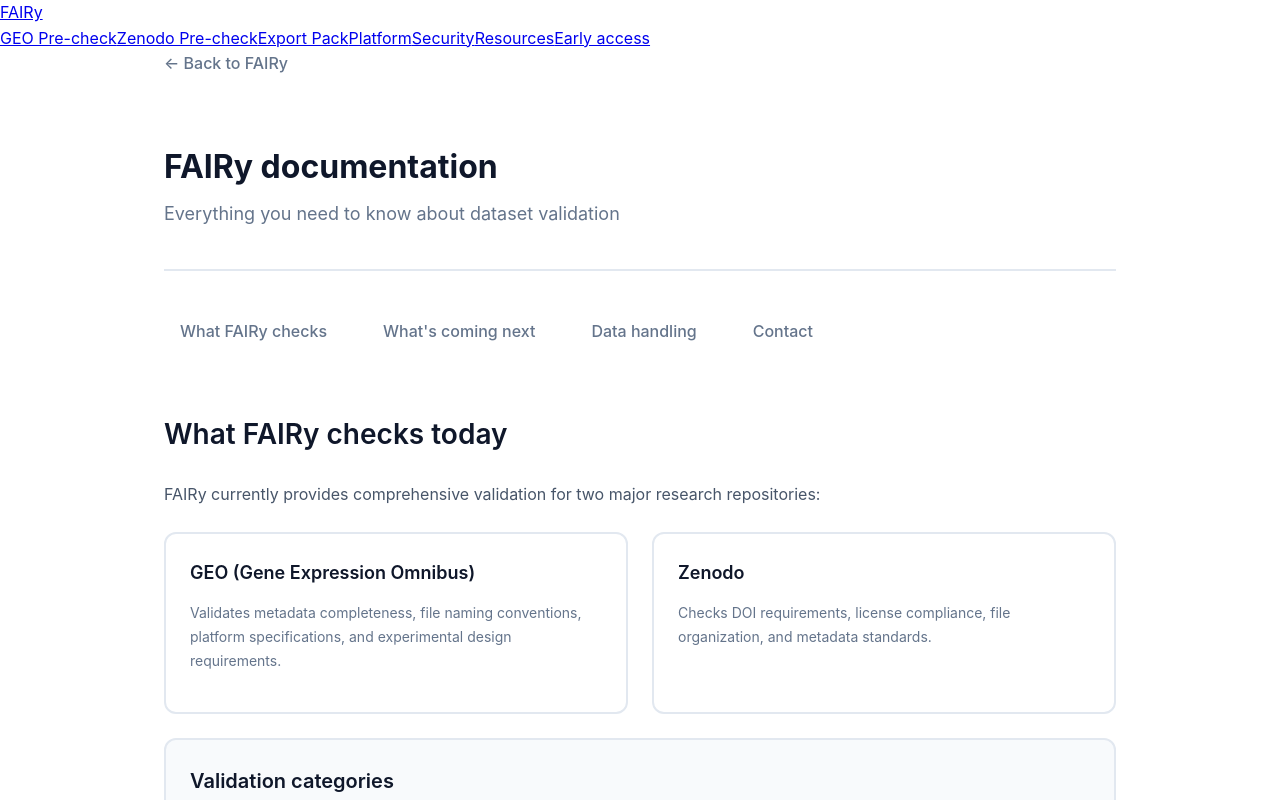
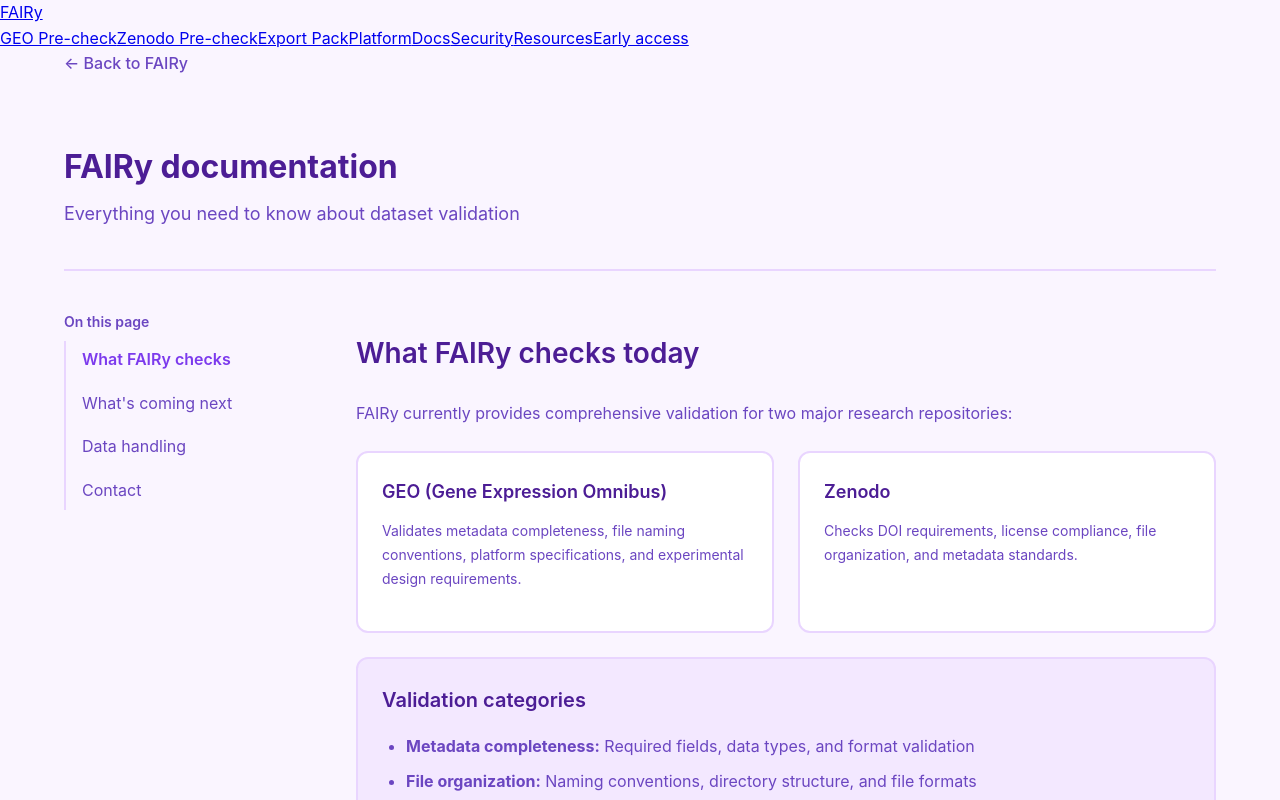
Before and after one commit to yuummmer/fairy-site, a Next.js app: page /docs in a window 1280 px wide. Shown: the top 800 px of the page. Built offline with nearby package versions, Linux system fonts and the light colour scheme.

Commit message:
Add docs page sidebar with scrollspy and purple theme; add header Docs link

```diff
--- a/src/app/docs/page.tsx
+++ b/src/app/docs/page.tsx
@@ -1,6 +1,41 @@
 "use client";
 
+import React, { useEffect, useState } from 'react';
+
 export default function Documentation() {
+  const [activeId, setActiveId] = useState<string>("checks");
+
+  useEffect(() => {
+    const sectionIds = ["checks", "coming-next", "data-handling", "contact"];
+    const sections = sectionIds
+      .map((id) => document.getElementById(id))
+      .filter(Boolean) as HTMLElement[];
+
+    if (sections.length === 0) return;
+
+    const observer = new IntersectionObserver(
+      (entries) => {
+        const visible = entries
+          .filter((e) => e.isIntersecting)
+          .sort((a, b) => (a.target as HTMLElement).offsetTop - (b.target as HTMLElement).offsetTop);
+        if (visible.length > 0) {
+          setActiveId(visible[0].target.id);
+        } else {
+          // fallback: find the section closest above viewport
+          const scrollY = window.scrollY + 120; // header offset
+          let current = sections[0].id;
+          for (const s of sections) {
+            if (s.offsetTop <= scrollY) current = s.id;
+          }
+          setActiveId(current);
+        }
+      },
+      { rootMargin: "-120px 0px -60% 0px", threshold: [0, 0.25, 0.5, 1] }
+    );
+
+    sections.forEach((s) => observer.observe(s));
+    return () => observer.disconnect();
+  }, []);
   return (
     <>
       <style jsx global>{`
@@ -14,54 +49,76 @@
           font-family: -apple-system, BlinkMacSystemFont, 'Segoe UI', 'Roboto', 'Oxygen', 'Ubuntu', 'Cantarell', sans-serif;
           font-size: 16px;
           line-height: 1.6;
-          color: #334155;
-          background-color: #ffffff;
+          color: #4c1d95;
+          background-color: #faf5ff;
         }
 
         .container {
-          max-width: 1000px;
+          max-width: 1200px;
           margin: 0 auto;
           padding: 0 24px;
         }
 
+        .docs-layout {
+          display: grid;
+          grid-template-columns: 260px 1fr;
+          gap: 32px;
+        }
+
+        .sidebar {
+          position: sticky;
+          top: 84px; /* below site header */
+          align-self: start;
+          height: max-content;
+        }
+
+        .sidebar-title {
+          font-size: 0.875rem;
+          font-weight: 600;
+          color: #6b46c1;
+          margin-bottom: 8px;
+        }
+
+        .sidebar-nav {
+          display: flex;
+          flex-direction: column;
+          gap: 6px;
+          border-left: 2px solid #e9d5ff;
+          padding-left: 12px;
+        }
+
+        .sidebar-link {
+          color: #6b46c1;
+          text-decoration: none;
+          padding: 6px 4px;
+          border-radius: 8px;
+          transition: color 0.2s ease, background-color 0.2s ease;
+        }
+        .sidebar-link:hover { color: #7c3aed; background-color: #f3e8ff; }
+        .sidebar-link.active { color: #7c3aed; font-weight: 600; }
+
         .header {
           padding: 40px 0;
-          border-bottom: 2px solid #e2e8f0;
+          border-bottom: 2px solid #e9d5ff;
           margin-bottom: 40px;
         }
 
         .header h1 {
           font-size: 2rem;
           font-weight: 700;
-          color: #0f172a;
+          color: #4c1d95;
           margin-bottom: 8px;
         }
 
         .header .subtitle {
-          color: #64748b;
+          color: #6b46c1;
           font-size: 1.125rem;
         }
 
-        .nav-links {
-          display: flex;
-          gap: 24px;
-          margin-bottom: 40px;
-          flex-wrap: wrap;
-        }
-
-        .nav-link {
-          color: #64748b;
-          text-decoration: none;
-          font-weight: 500;
-          padding: 8px 16px;
-          border-radius: 8px;
-          transition: all 0.2s ease;
-        }
-
-        .nav-link:hover {
-          color: #059669;
-          background-color: #f0fdf4;
-        }
+        /* legacy top nav (hidden on desktop; used on mobile) */
+        .nav-links { display: none; }
+        .nav-link { color: #6b46c1; text-decoration: none; font-weight: 500; padding: 8px 12px; border-radius: 8px; }
+        .nav-link:hover { color: #7c3aed; background-color: #f3e8ff; }
 
         .section {
           margin-bottom: 60px;
@@ -70,13 +127,13 @@
         .section-title {
           font-size: 1.75rem;
           font-weight: 600;
-          color: #0f172a;
+          color: #4c1d95;
           margin-bottom: 24px;
           padding-top: 20px;
         }
 
         .section-content {
-          color: #475569;
+          color: #6b46c1;
           line-height: 1.7;
         }
 
@@ -94,8 +151,8 @@
         }
 
         .highlight-box {
-          background-color: #f8fafc;
-          border: 2px solid #e2e8f0;
+          background-color: #f3e8ff;
+          border: 2px solid #e9d5ff;
           border-radius: 12px;
           padding: 24px;
           margin: 24px 0;
@@ -104,7 +161,7 @@
         .highlight-box h3 {
           font-size: 1.25rem;
           font-weight: 600;
-          color: #0f172a;
+          color: #4c1d95;
           margin-bottom: 16px;
         }
 
@@ -128,7 +185,7 @@
 
         .feature-card {
           background-color: #ffffff;
-          border: 2px solid #e2e8f0;
+          border: 2px solid #e9d5ff;
           border-radius: 12px;
           padding: 24px;
         }
@@ -136,12 +193,12 @@
         .feature-card h4 {
           font-size: 1.125rem;
           font-weight: 600;
-          color: #0f172a;
+          color: #4c1d95;
           margin-bottom: 12px;
         }
 
         .feature-card p {
-          color: #64748b;
+          color: #6b46c1;
           font-size: 0.875rem;
         }
 
@@ -155,18 +212,18 @@
         }
 
         .status-current {
-          background-color: #f0fdf4;
-          color: #166534;
+          background-color: #ede9fe;
+          color: #4c1d95;
         }
 
         .status-planned {
-          background-color: #fef3c7;
-          color: #92400e;
+          background-color: #f3e8ff;
+          color: #6b46c1;
         }
 
         .contact-section {
-          background-color: #f0fdf4;
-          border: 2px solid #bbf7d0;
+          background-color: #f3e8ff;
+          border: 2px solid #e9d5ff;
           border-radius: 18px;
           padding: 32px;
           text-align: center;
@@ -175,17 +232,17 @@
         .contact-title {
           font-size: 1.5rem;
           font-weight: 600;
-          color: #0f172a;
+          color: #4c1d95;
           margin-bottom: 16px;
         }
 
         .contact-text {
-          color: #374151;
+          color: #6b46c1;
           margin-bottom: 24px;
         }
 
         .btn-contact {
-          background-color: #059669;
+          background-color: #7c3aed;
           color: white;
           padding: 16px 32px;
           border-radius: 12px;
@@ -199,7 +256,7 @@
         }
 
         .btn-contact:hover {
-          background-color: #047857;
+          background-color: #6d28d9;
           transform: translateY(-1px);
         }
 
@@ -207,17 +264,22 @@
           display: inline-flex;
           align-items: center;
           gap: 8px;
-          color: #64748b;
+          color: #6b46c1;
           text-decoration: none;
           font-weight: 500;
           margin-bottom: 24px;
         }
 
         .back-link:hover {
-          color: #059669;
+          color: #7c3aed;
         }
 
-        @media (max-width: 768px) {
+        @media (max-width: 900px) {
+          .docs-layout { grid-template-columns: 1fr; }
+          .sidebar { position: relative; top: 0; border: none; }
+          .sidebar-nav { flex-direction: row; flex-wrap: wrap; border-left: none; padding-left: 0; gap: 8px; }
+          .sidebar-title { display: none; }
+          .nav-links { display: flex; gap: 12px; margin-bottom: 16px; }
           .nav-links {
             flex-direction: column;
             gap: 12px;
@@ -239,7 +301,19 @@
           <p className="subtitle">Everything you need to know about dataset validation</p>
         </div>
 
-        <nav className="nav-links">
+        <div className="docs-layout">
+          <aside className="sidebar" aria-label="On this page">
+            <div className="sidebar-title">On this page</div>
+            <nav className="sidebar-nav">
+              <a href="#checks" className={`sidebar-link ${activeId === 'checks' ? 'active' : ''}`}>What FAIRy checks</a>
+              <a href="#coming-next" className={`sidebar-link ${activeId === 'coming-next' ? 'active' : ''}`}>What&apos;s coming next</a>
+              <a href="#data-handling" className={`sidebar-link ${activeId === 'data-handling' ? 'active' : ''}`}>Data handling</a>
+              <a href="#contact" className={`sidebar-link ${activeId === 'contact' ? 'active' : ''}`}>Contact</a>
+            </nav>
+          </aside>
+
+          <div>
+            <nav className="nav-links" aria-label="On this page (mobile)">
               <a href="#checks" className="nav-link">What FAIRy checks</a>
               <a href="#coming-next" className="nav-link">What&apos;s coming next</a>
               <a href="#data-handling" className="nav-link">Data handling</a>
@@ -386,6 +460,8 @@
               </div>
             </section>
           </div>
+        </div>
+      </div>
     </>
   );
 }
--- a/src/app/layout.tsx
+++ b/src/app/layout.tsx
@@ -26,6 +26,7 @@
               <a href="/zenodo-precheck">Zenodo Pre-check</a>
               <a href="/export-pack">Export Pack</a>
               <a href="/platform">Platform</a>
+              <a href="/docs">Docs</a>
               <a href="/security">Security</a>
               <a href="/resources">Resources</a>
               <a href="/early-access" className="px-3 py-1.5 rounded-full bg-black text-white hover:bg-zinc-900 transition-colors">Early access</a>
```
Also changed, not shown: 1 other file (tests, documents, lock files or other folders). Lines whose indentation alone changed are shown as unchanged.
